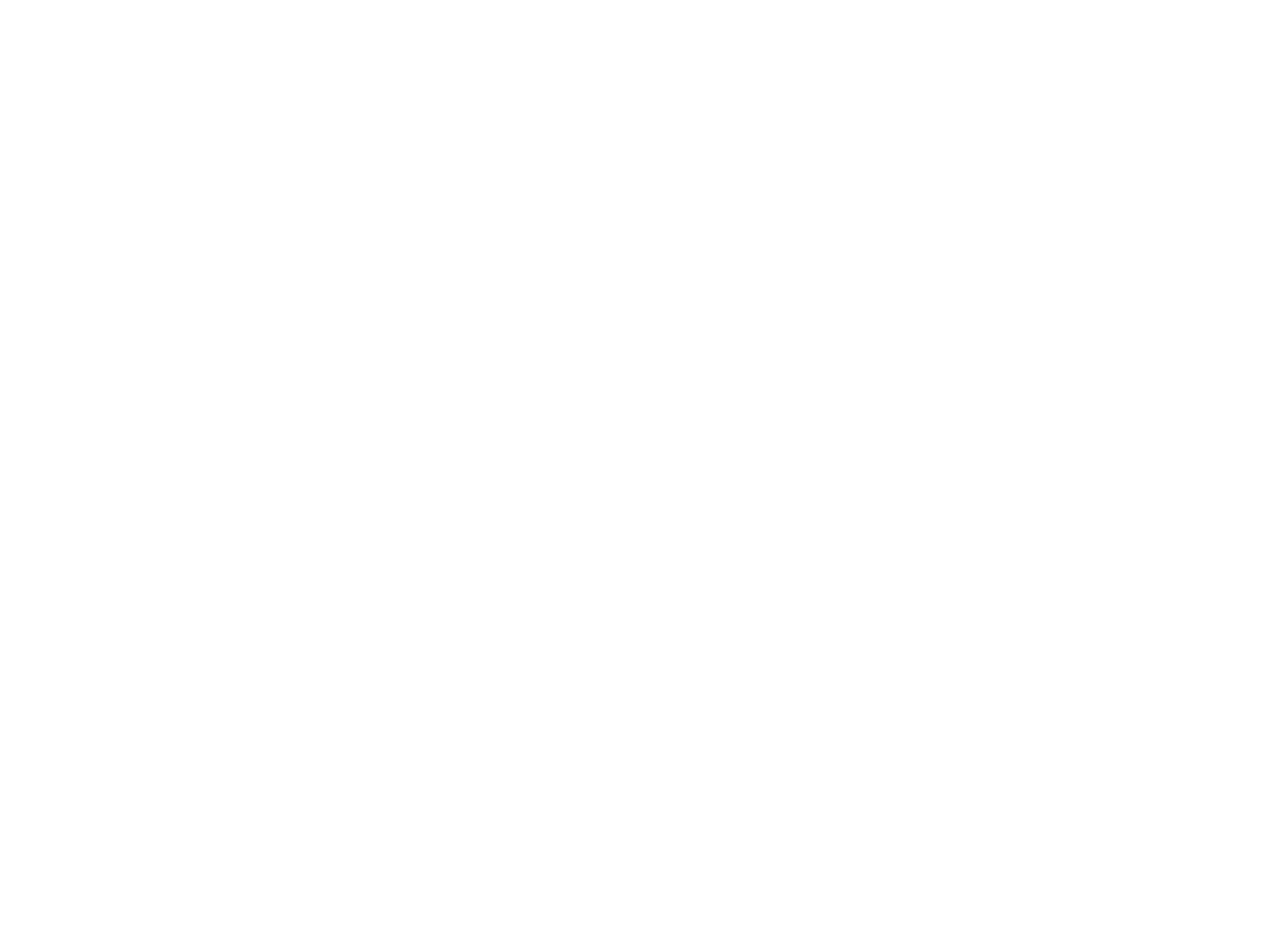
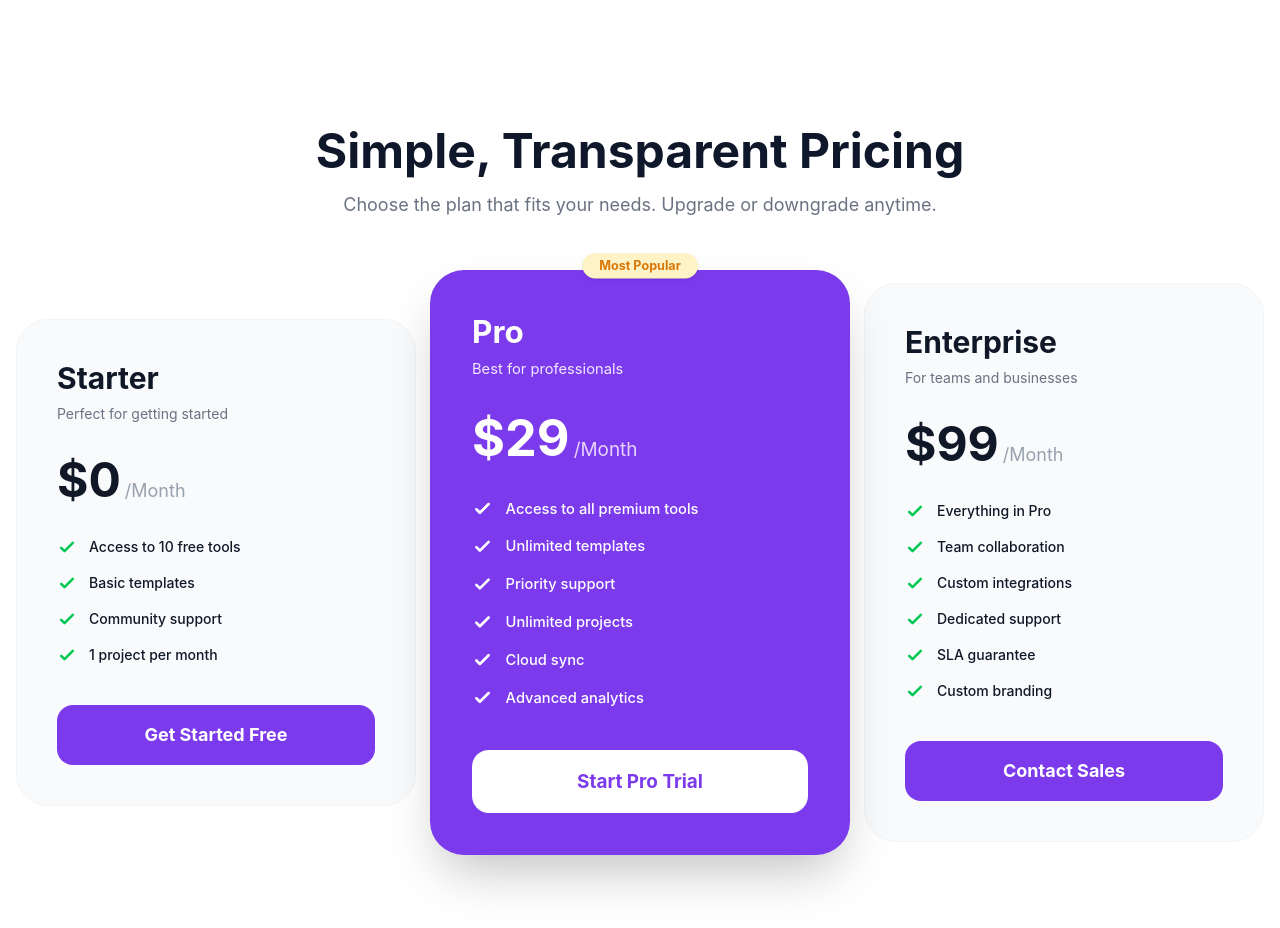
Before and after one commit to sadiarahmansmrity0/digital-tools-website, a React (Vite) app: page / in a window 1280 px wide. Shown: the part 1840-2768 px from the top of the page. Before the commit the page ends 1871 px from the top, so only its background shows below. Built offline with nearby package versions, Linux system fonts and the light colour scheme.

Commit message:
completed the pricing section design

```diff
--- a/src/App.jsx
+++ b/src/App.jsx
@@ -3,6 +3,7 @@
 import Banner from  "./components/Banner";
 import Stats from "./components/Stats";
 import Steps from "./components/Steps";
+import Pricing from "./components/Pricing";
 
 
 function App() {
@@ -15,6 +16,7 @@
       <Banner />
       <Stats />
       <Steps />
+      <Pricing/>
     </div>
     </>
   )
--- a/src/components/Pricing.jsx
+++ b/src/components/Pricing.jsx
@@ -0,0 +1,139 @@
+import React from "react";
+
+const Pricing = () => {
+  const plans = [
+    {
+      name: "Starter",
+      description: "Perfect for getting started",
+      price: 0,
+      period: "Month",
+      features: [
+        "Access to 10 free tools",
+        "Basic templates",
+        "Community support",
+        "1 project per month",
+      ],
+      buttonText: "Get Started Free",
+      popular: false,
+    },
+    {
+      name: "Pro",
+      description: "Best for professionals",
+      price: 29,
+      period: "Month",
+      features: [
+        "Access to all premium tools",
+        "Unlimited templates",
+        "Priority support",
+        "Unlimited projects",
+        "Cloud sync",
+        "Advanced analytics",
+      ],
+      buttonText: "Start Pro Trial",
+      popular: true,
+    },
+    {
+      name: "Enterprise",
+      description: "For teams and businesses",
+      price: 99,
+      period: "Month",
+      features: [
+        "Everything in Pro",
+        "Team collaboration",
+        "Custom integrations",
+        "Dedicated support",
+        "SLA guarantee",
+        "Custom branding",
+      ],
+      buttonText: "Contact Sales",
+      popular: false,
+    },
+  ];
+
+  return (
+    <section className="bg-white py-24 font-sans">
+      <div className="max-w-7xl mx-auto px-4">
+        {/* Header */}
+        <div className="text-center mb-16">
+          <h2 className="text-5xl font-bold text-[#0F172A] mb-4">
+            Simple, Transparent Pricing
+          </h2>
+          <p className="text-gray-500 text-lg">
+            Choose the plan that fits your needs. Upgrade or downgrade anytime.
+          </p>
+        </div>
+
+        {/* Pricing Grid */}
+        <div className="grid grid-cols-1 md:grid-cols-3 gap-6 items-center">
+          {plans.map((plan, index) => (
+            <div
+              key={index}
+              className={`relative rounded-[2rem] p-10 transition-all duration-300 ${
+                plan.popular
+                  ? "bg-[#7C3AED] text-white shadow-2xl scale-105 z-10"
+                  : "bg-[#F8FAFC] border border-gray-100 text-gray-900"
+              }`}
+            >
+              {/* Most Popular Badge */}
+              {plan.popular && (
+                <div className="absolute -top-4 left-1/2 -translate-x-1/2 bg-[#FEF3C7] text-[#D97706] px-4 py-1 rounded-full text-xs font-bold shadow-sm">
+                  Most Popular
+                </div>
+              )}
+
+              <h3 className="text-3xl font-bold mb-2">{plan.name}</h3>
+              <p className={`text-sm mb-8 ${plan.popular ? "text-purple-100" : "text-gray-500"}`}>
+                {plan.description}
+              </p>
+
+              {/* Price */}
+              <div className="mb-8 flex items-baseline">
+                <span className="text-5xl font-bold">${plan.price}</span>
+                <span className={`text-lg ml-1 ${plan.popular ? "text-purple-200" : "text-gray-400"}`}>
+                  /{plan.period}
+                </span>
+              </div>
+
+              {/* Features */}
+              <ul className="space-y-4 mb-10">
+                {plan.features.map((feature, idx) => (
+                  <li key={idx} className="flex items-center text-sm font-medium">
+                    <svg
+                      className={`w-5 h-5 mr-3 flex-shrink-0 ${
+                        plan.popular ? "text-white" : "text-green-500"
+                      }`}
+                      fill="none"
+                      stroke="currentColor"
+                      viewBox="0 0 24 24"
+                    >
+                      <path
+                        strokeLinecap="round"
+                        strokeLinejoin="round"
+                        strokeWidth="3"
+                        d="M5 13l4 4L19 7"
+                      />
+                    </svg>
+                    {feature}
+                  </li>
+                ))}
+              </ul>
+
+              {/* Button */}
+              <button
+                className={`w-full py-4 rounded-2xl font-bold text-lg transition-colors ${
+                  plan.popular
+                    ? "bg-white text-[#7C3AED] hover:bg-gray-100"
+                    : "bg-[#7C3AED] text-white hover:bg-[#6D28D9]"
+                }`}
+              >
+                {plan.buttonText}
+              </button>
+            </div>
+          ))}
+        </div>
+      </div>
+    </section>
+  );
+};
+
+export default Pricing;
```
